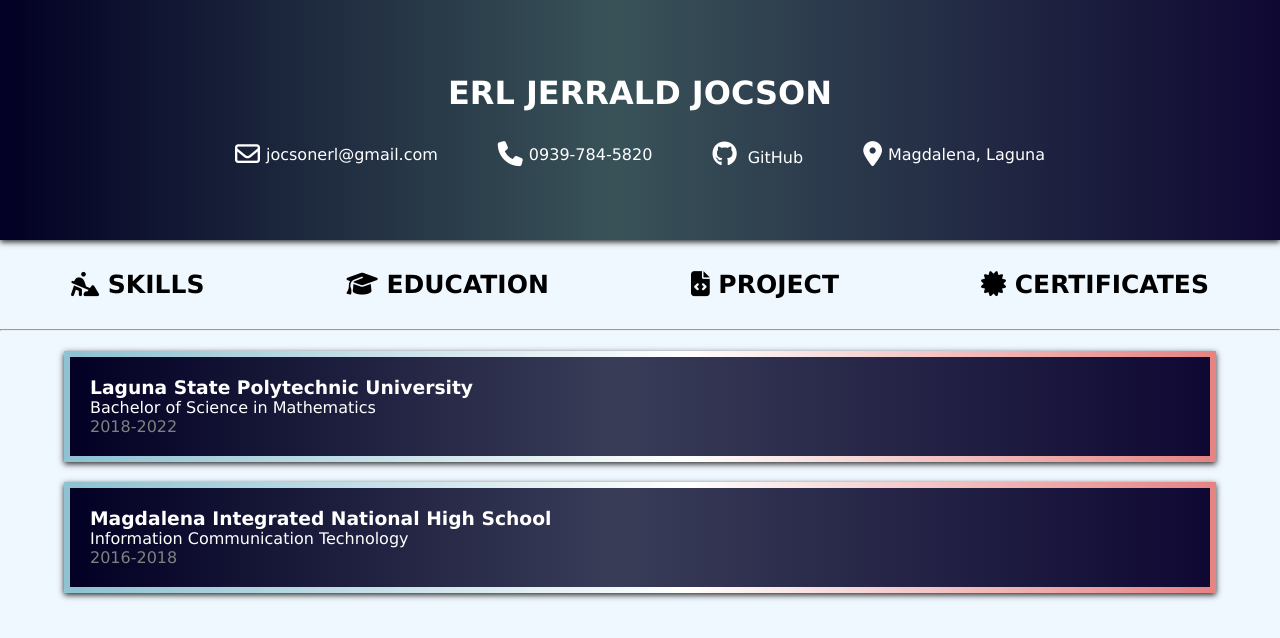
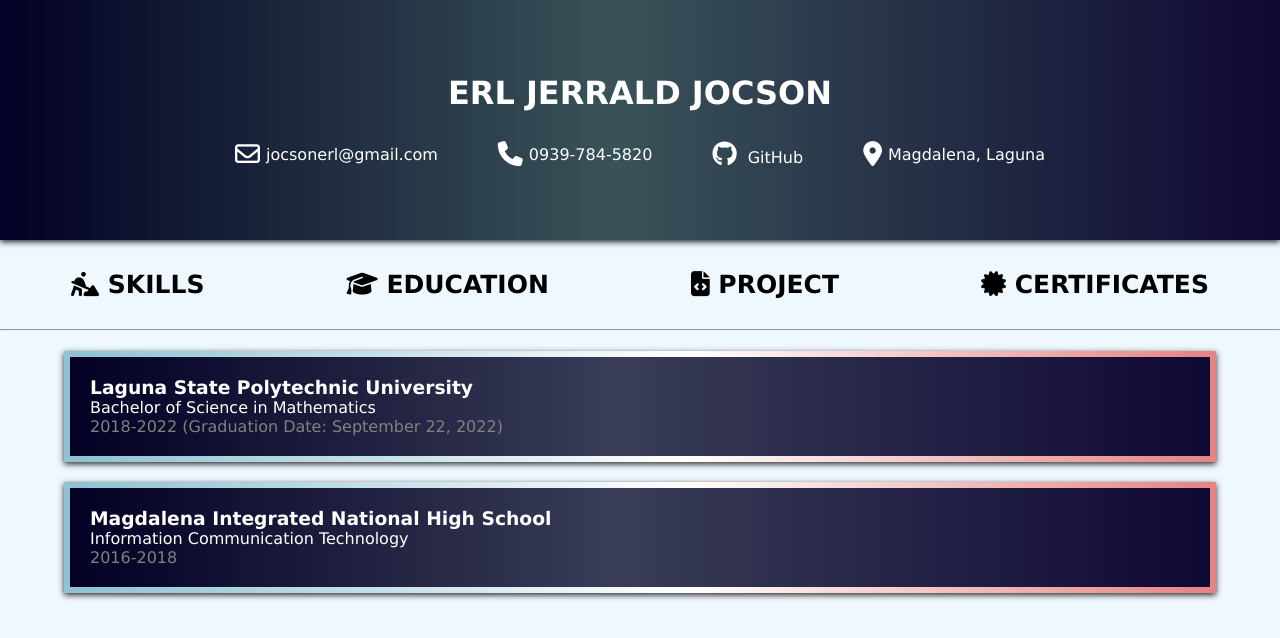
Before and after one commit to ErlJocson/my-portfolio, a React (Create React App) app: page /education in a window 1280 px wide. Shown: the top 638 px of the page. Built offline with nearby package versions, Linux system fonts and the light colour scheme.

Commit message:
added expected graduation date

```diff
--- a/src/components/section/Education.js
+++ b/src/components/section/Education.js
@@ -14,7 +14,7 @@ function Education() {
           </div>
           <div className="contents">
             <p>Bachelor of Science in Mathematics</p>
-            <span>2018-2022</span>
+            <span>2018-2022 (Graduation Date: September 22, 2022)</span>
           </div>
           {showDetails ? (
             <div className="other-details">
```
